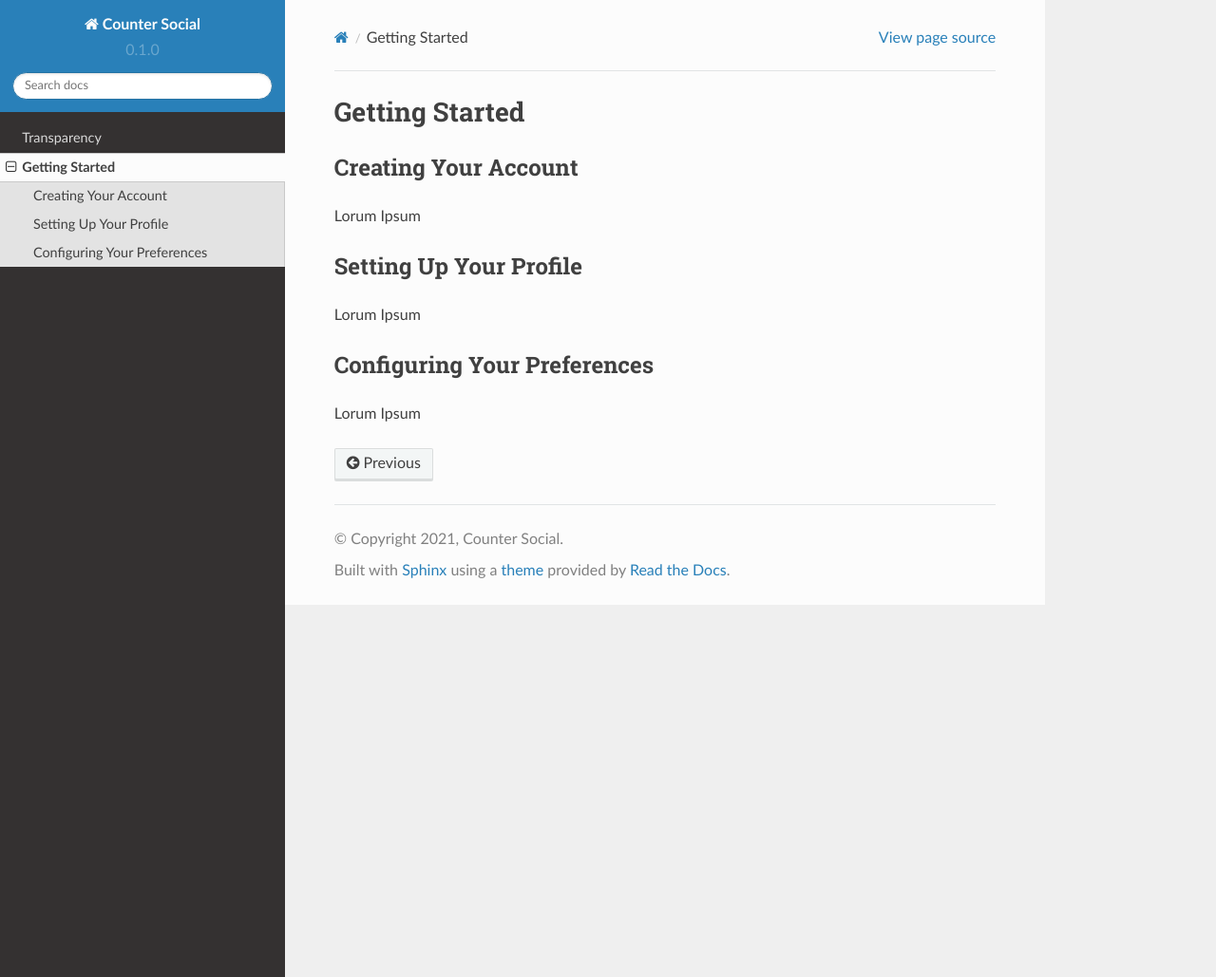
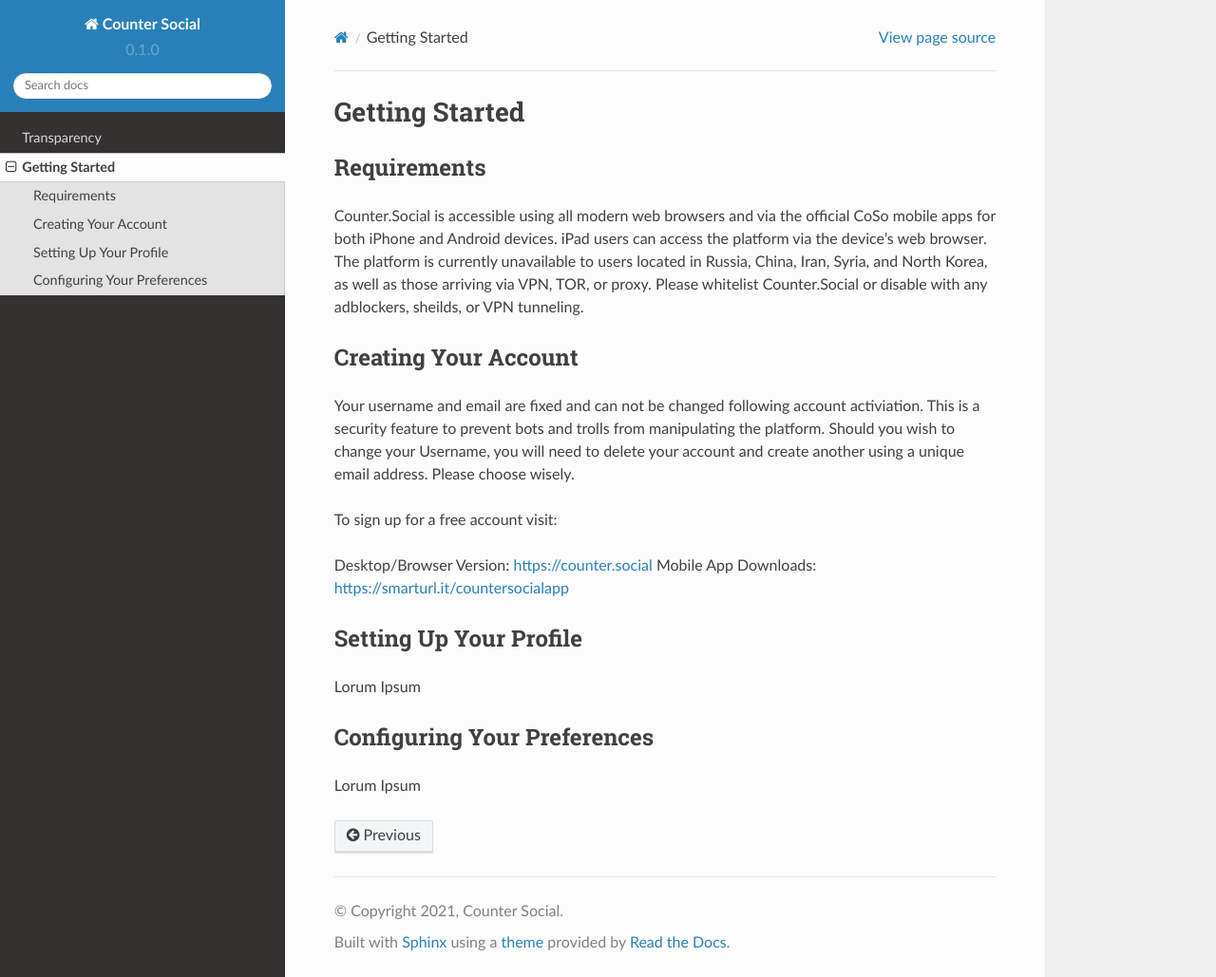
Before and after one commit to itskel/userguide, a Sphinx documentation site: the page built from docs/source/getting-started.rst, in a window 1280 px wide and 1029 px high. Shown: the whole window at 95% size. Built offline with Sphinx 7.4.7 and the Read the Docs theme 2.0.0, drawn with Linux system fonts in a browser that asks for light colours.

Commit message:
Update getting-started.rst

```diff
--- a/docs/source/getting-started.rst
+++ b/docs/source/getting-started.rst
@@ -1,9 +1,20 @@
 Getting Started
 =====
 
+Requirements
+------------
+Counter.Social is accessible using all modern web browsers and via the official CoSo mobile apps for both iPhone and Android devices. iPad users can access the platform via the device's web browser. The platform is currently unavailable to users located in Russia, China, Iran, Syria, and North Korea, as well as those arriving via VPN, TOR, or proxy. Please whitelist Counter.Social or disable with any adblockers, sheilds, or VPN tunneling.
+
+
 Creating Your Account
 ------------
-Lorum Ipsum
+Your username and email are fixed and can not be changed following account activiation. This is a security feature to prevent bots and trolls from manipulating the platform. Should you wish to change your Username, you will need to delete your account and create another using a unique email address. Please choose wisely.
+
+To sign up for a free account visit:
+
+Desktop/Browser Version: https://counter.social
+Mobile App Downloads: https://smarturl.it/countersocialapp
+
 
 Setting Up Your Profile
 ------------
```
